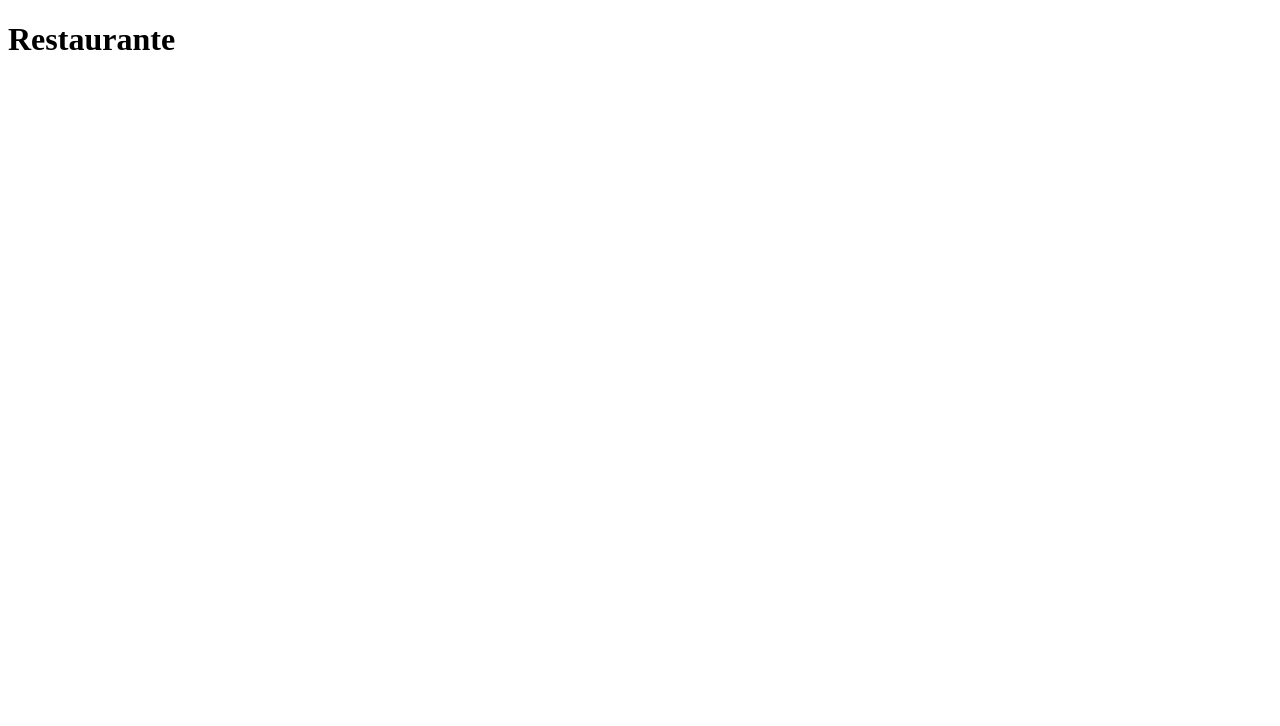
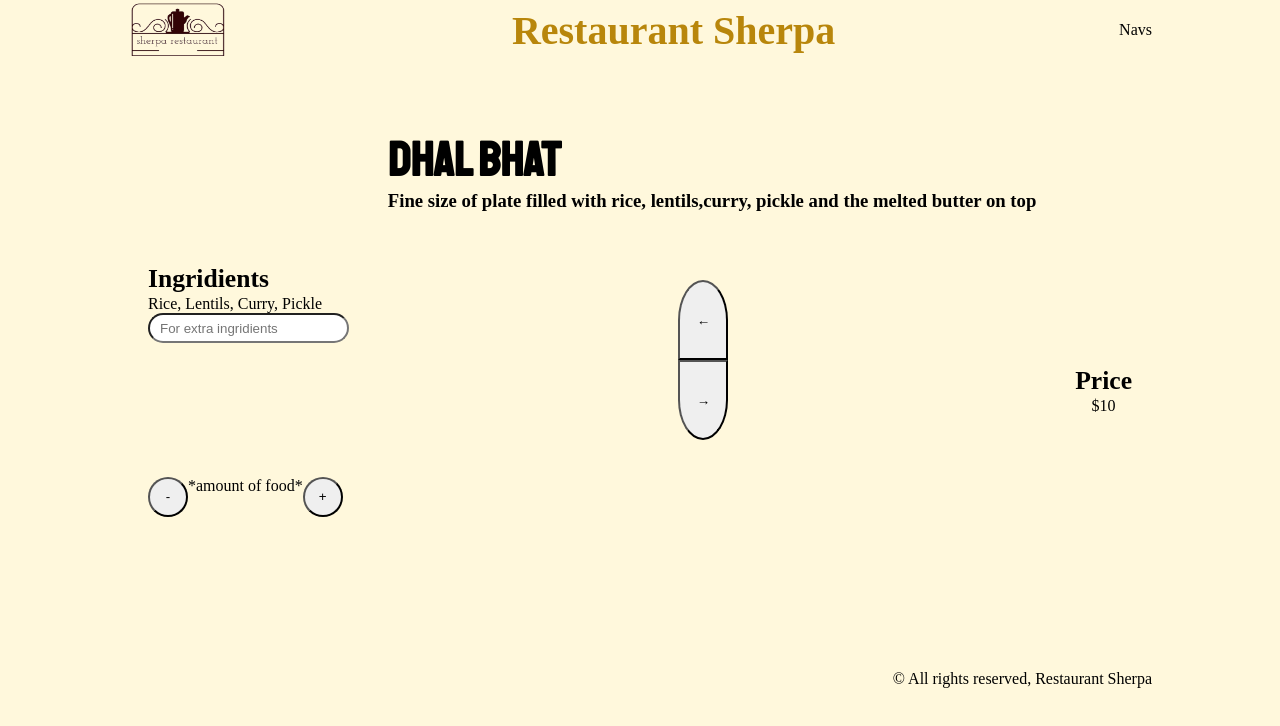
Before and after one commit to gyalxen69/Project_Restaurant, a plain HTML site: page index.html in a window 1280 px wide. Drawn offline with Linux system fonts and the light colour scheme; a web font is replaced by a local one.

Commit message:
until the js

```diff
--- a/index.html
+++ b/index.html
@@ -4,11 +4,55 @@
     <meta charset="UTF-8">
     <meta http-equiv="X-UA-Compatible" content="IE=edge">
     <meta name="viewport" content="width=device-width, initial-scale=1.0">
-    <title>Restaurante -NOM-</title>
+    <title>Restaurante Forte</title>
+    <link rel="stylesheet" href="./style.css">
+    <script type="module" src="./js/script.js"></script>
+
 </head>
 <body>
-    <header>
-        <h1>Restaurante</h1>
-    </header>
+    <div class="main-container">
+        <header>
+            <img src="./imgs/logo.png" alt="" class="logo">
+            <p class="name-restro"><b>Restaurant Sherpa</b></p>
+            <nav>Navs</nav>
+        </header>
+        <main>
+            <article class="info-left">
+                <div class="info-ingri">
+                    <label id="label-ingri" for=".ingri-extra">Ingridients<br></label>
+                    <div class="ingri">*Ingridients of the food*</div>
+                    <input type="text" class="ingri-extra" placeholder="For extra ingridients">
+                </div>
+                <div class="btn-quantity">
+                    <button class="btn-less" onclick="">-</button>
+                    <div class="food-quantity">*amount of food*</div>
+                    <button class="btn-more">+</button>
+                </div>
+            </article>
+            <!-----------------Main Article----------------------------->
+            <article class="info-main">
+                <h1 class="food-name">*Food Name*</h1>
+                <h3 class="food-descri">*Description*</h3>
+            </article>
+            <!--------------------Right Article--------------------------->
+            <article class="info-right">
+                <label id="price-label" for=".price">Price<br></label>
+                <p class="price">*price*</p>
+            </article>
+        </main>
+        <!------------Button Back and Next-------------------->
+        <div class="btn-next-back">
+            <button class="btn-back">&larr;</button>
+            <button class="btn-next">&rarr;</button>
+        </div>
+        <footer>
+            <p class="copy-r">&copy; All rights reserved, Restaurant Sherpa</p>
+        </footer>
+    </div>
+    <section class="food-dish">
+        <img src="" alt="" class="img-left">
+        <img src="" alt="" class="img-main">
+        <img src="" alt="" class="img-right">
+    </section>
 </body>
 </html>
--- a/js/data.js
+++ b/js/data.js
@@ -1,12 +1,28 @@
 const food = [
-   bhat = {
-       nombre: 'Dhal Bhat',
-       precio: 10,
-       descipcion: 'Arros, lentejas'
-   },
-   momo = {
-       nombre: 'Mo:Mo',
-       precio: 8,
-       descipcion: 'Herina, Carne, mezclado con verduras'
-   }
+    {
+       name: 'Dhal Bhat',
+       price: '$10',
+       ingridients: 'Rice, Lentils, Curry, Pickle',
+       description: 'Fine size of plate filled with rice, lentils,curry, pickle and the melted butter on top'
+    },
+    {
+       name: 'Mo:Mo',
+       price: '$8',
+       ingridients: 'Flour, Meat, Mix of vegetables',
+       description: 'hi'
+    },
+    {
+        name: 'Samosa',
+        price: '$7',
+        ingridients: 'Flour, Potato mixed with Peas and Onions',
+        description: 'hi'
+    },
+    {
+        name: 'Chicken Curry',
+        price: '$9',
+        ingridients: 'Pollo and some Garnished with some herbs',
+        description: 'A special curry of chicken meat.'
+    }
 ]
+
+export { food };
--- a/js/script.js
+++ b/js/script.js
@@ -1 +1,46 @@
 import { food } from './data.js'
+console.log(food);
+let counter = 0;
+
+function initialize(){
+    addingListeners();
+    printHtml(counter);
+}
+
+initialize();
+
+function printHtml(counter){
+    const foodName = document.querySelector('.food-name');
+    const ingri = document.querySelector('.ingri');
+    const descri = document.querySelector('.food-descri');
+    const price = document.querySelector('.price');
+    foodName.innerText = food[counter].name;
+    ingri.innerText = food[counter].ingridients;
+    descri.innerText = food[counter].description;
+    price.innerText = food[counter].price;
+}
+
+function addingListeners(){
+    const btnNext = document.querySelector('.btn-next');
+    btnNext.addEventListener('click', forNext);
+    const btnBack = document.querySelector('.btn-back');
+    btnBack.addEventListener('click', forBack)
+}
+
+function forNext(){
+    counter += 1;
+    if(counter > food.length - 1)
+    {
+        counter = 0;
+    }
+    printHtml(counter);
+}
+
+function forBack(){
+    counter -= 1;
+    if(counter < 0)
+    {
+        counter = food.length - 1;
+    }
+    printHtml(counter);
+}
--- a/style.css
+++ b/style.css
@@ -0,0 +1,168 @@
+@import url('https://fonts.googleapis.com/css2?family=Redressed&display=swap');
+@import url('https://fonts.googleapis.com/css2?family=Akaya+Telivigala&display=swap');
+@import url('https://fonts.googleapis.com/css2?family=Staatliches&display=swap');
+
+*{
+    margin: 0;
+    padding: 0;
+    box-sizing: border-box;
+}
+
+body{
+    background-color: cornsilk;
+}
+
+header{
+    display: flex;
+    justify-content: space-between;
+    align-items: center;
+}
+
+.name-restro{
+    color:darkgoldenrod;
+    font-family: 'Redressed';
+    font-size: 2.5rem;
+}
+
+.main-container{
+    max-width: 1024px;
+    margin: auto;
+    height: auto;
+}
+
+.logo{
+    height: 60px;
+    width: 100px;
+}
+
+nav{
+
+}
+
+main{
+    display: flex;
+    margin-top: 50px;
+    justify-content: space-between;
+    height: 70vh;
+    padding: 20px;
+}
+
+/* article{
+    width: 100%;
+} */
+
+/*------------------------------ Article of the left side ------------------------------*/
+.info-left{
+    display: flex;
+    flex-direction: column;
+    justify-content: space-evenly;
+}
+
+#label-ingri{
+    font-family: 'Akaya Telivigala';
+    font-weight:550;
+    line-height: 2rem;
+    font-size: 1.6rem;
+}
+
+.ingri-extra{
+    padding: 10px;
+    border-radius: 20px;
+    height: 30px;
+}
+
+.btn-quantity{
+    display: flex;
+}
+
+.btn-less{
+    width: 40px;
+    height: 40px;
+    border-radius: 50%;
+   /* border: none;*/
+    /*box-shadow: 2px 2px gainsboro;*/
+}
+
+/*.btn-less:hover{
+    border:groove;
+    box-shadow: 2px 2px gainsboro;
+}*/
+
+.btn-more{
+    width: 40px;
+    height: 40px;
+    border-radius: 50%;
+    /*border: none;*/
+    /*box-shadow: 2px 2px gainsboro;*/
+}
+
+/* .btn-more:hover{
+    border:groove;
+    box-shadow: 2px 2px gainsboro;
+}*/
+
+/*------------------------------ Main Article ------------------------------*/
+.info-main{
+    display: flex;
+    flex-direction: column;
+    /*justify-content: space-around;*/
+    align-items:flex-start;
+    /* background-color: blueviolet; */
+}
+
+.food-name{
+    text-align:left;
+    font-size: 3rem;
+    font-family: 'Staatliches';
+}
+
+.food-descri{
+    text-align: center;
+}
+
+/*-----------Button next and back---------------*/
+.btn-next-back{
+    display: flex;
+    flex-direction: column;
+    position: absolute;
+    width: 50px;
+    height: 160px;
+    top: 35%;
+    left: 53%;
+    border-radius: 50%;
+    /* background-color: blue; */
+}
+
+.btn-back{
+    width: 50px;
+    height: 80px;
+    border-radius: 50% 50% 0 0;
+}
+
+.btn-next{
+    width: 50px;
+    height: 80px;
+    border-radius: 0 0 50% 50%;
+}
+
+/*------------------------------ Article of the Right side ------------------------------*/
+
+.info-right{
+    display: flex;
+    flex-direction: column;
+    align-items: center;
+    justify-content: center;
+}
+
+#price-label{
+    font-family: 'Akaya Telivigala';
+    font-weight:550;
+    line-height: 2rem;
+    font-size: 1.6rem;
+}
+
+/*------------------------------ Footer ------------------------------*/
+
+.copy-r{
+    text-align: right;
+}
```
Also changed, not shown: imgs/logo.png (added).
